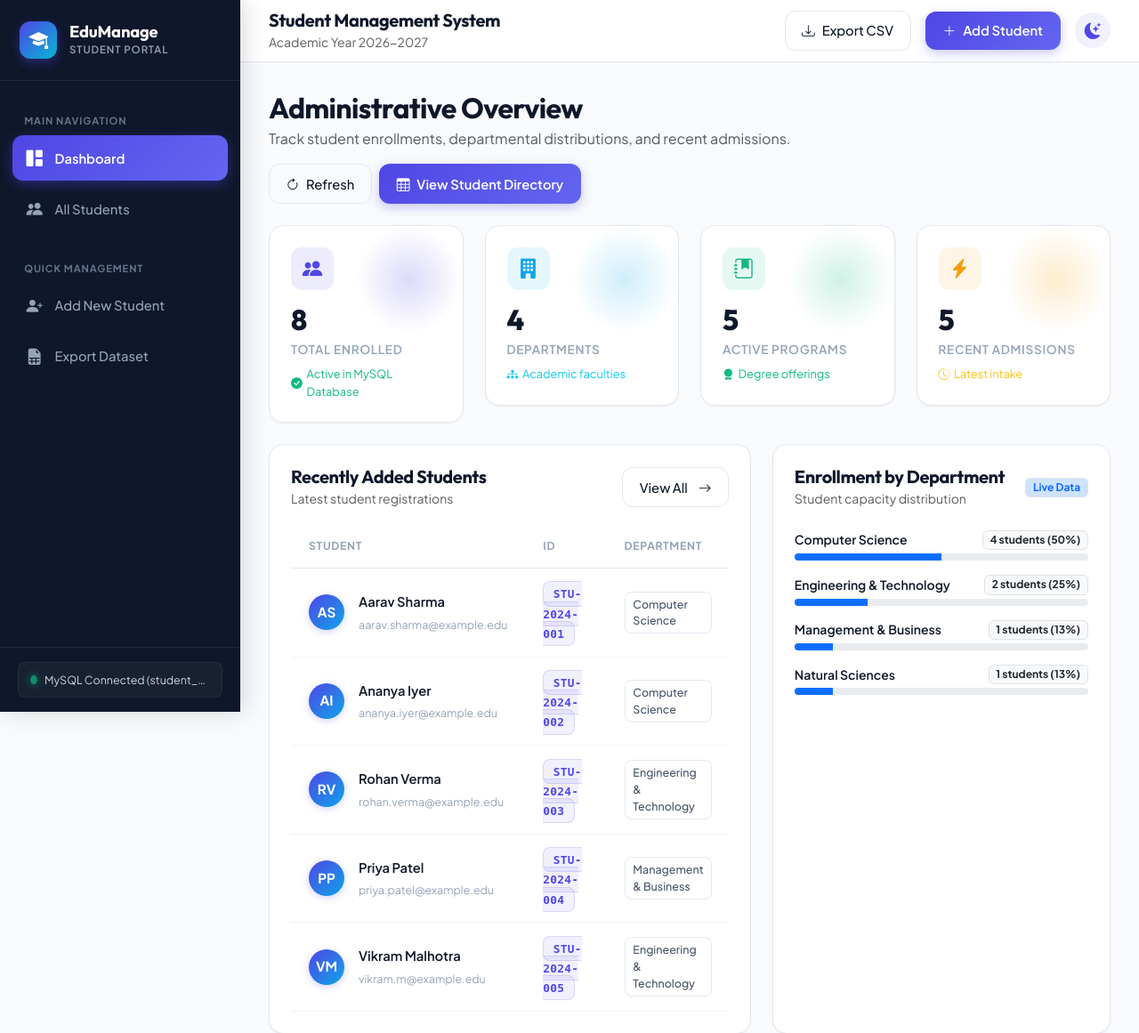
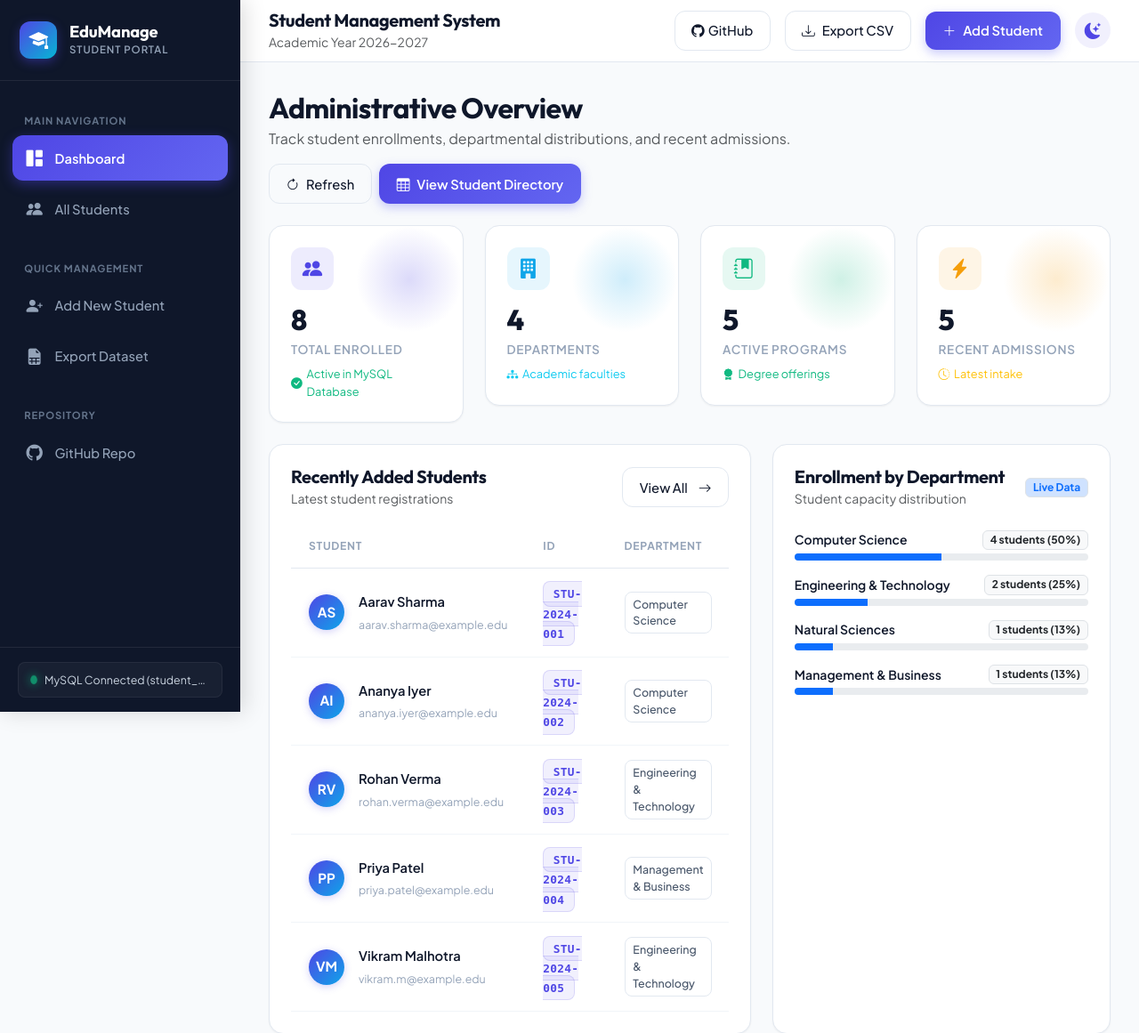
Before and after one commit to 2004sudeeptalawar-art/Student-Management-System-Project, a Flask app: page / in a window 1280 px wide. Shown: the top 1161 px of the page at 89% size. Run offline with Flask 3, Linux system fonts and the light colour scheme; data comes from the database, SQL or seed files in the repository; some libraries are stand-ins or nearby versions.

Commit message:
feat: add cloud deployment configuration (Procfile, gunicorn, runtime.txt) and GitHub links

```diff
--- a/app.py
+++ b/app.py
@@ -14,6 +14,13 @@ load_dotenv()
 app = Flask(__name__, static_folder="static", template_folder="templates")
 app.config["SECRET_KEY"] = os.getenv("SECRET_KEY", "student-mgmt-secret-2026")
 CORS(app)
+
+# Ensure database schema is initialized on startup (supports both local and Gunicorn/WSGI)
+try:
+    init_database()
+except Exception as err:
+    print(f"[Startup Warning] Deferred DB initialization: {err}")
+
 
 
 def serialize_row(row):
--- a/db.py
+++ b/db.py
@@ -42,13 +42,22 @@ def get_db_connection(use_database=True):
 def init_database():
     """
     Ensure the student_management database and students table exist.
+    Supports both local development and hosted/cloud MySQL providers.
     """
     try:
-        # Connect to MySQL server without database specified
-        conn = get_db_connection(use_database=False)
+        # Step 1: Attempt to create database if permitted (works on local MySQL root)
+        try:
+            conn_admin = get_db_connection(use_database=False)
+            with conn_admin.cursor() as cur:
+                cur.execute(f"CREATE DATABASE IF NOT EXISTS `{DB_NAME}` CHARACTER SET utf8mb4 COLLATE utf8mb4_unicode_ci;")
+            conn_admin.close()
+        except Exception:
+            # On managed cloud databases (Railway, TiDB, PythonAnywhere), the database is pre-allocated
+            pass
+
+        # Step 2: Connect to the target database and ensure table schema exists
+        conn = get_db_connection(use_database=True)
         with conn.cursor() as cur:
-            cur.execute(f"CREATE DATABASE IF NOT EXISTS `{DB_NAME}` CHARACTER SET utf8mb4 COLLATE utf8mb4_unicode_ci;")
-            cur.execute(f"USE `{DB_NAME}`;")
             cur.execute("""
                 CREATE TABLE IF NOT EXISTS students (
                     id INT AUTO_INCREMENT PRIMARY KEY,
--- a/requirements.txt
+++ b/requirements.txt
@@ -3,3 +3,4 @@ flask-cors>=4.0.0
 PyMySQL>=1.1.0
 cryptography>=42.0.0
 python-dotenv>=1.0.0
+gunicorn>=21.2.0
--- /dev/null
+++ b/runtime.txt
@@ -0,0 +1 @@
+python-3.11.9
--- a/templates/index.html
+++ b/templates/index.html
@@ -65,6 +65,14 @@
                         <span>Export Dataset</span>
                     </a>
                 </div>
+
+                <div class="sidebar-heading mt-4">Repository</div>
+                <div class="nav-item">
+                    <a class="nav-link-custom" href="https://github.com/2004sudeeptalawar-art/Student-Management-System-Project" target="_blank" rel="noopener noreferrer">
+                        <i class="bi bi-github"></i>
+                        <span>GitHub Repo</span>
+                    </a>
+                </div>
             </div>
 
             <div class="sidebar-footer">
@@ -90,6 +98,10 @@
                 </div>
 
                 <div class="topbar-right">
+                    <a href="https://github.com/2004sudeeptalawar-art/Student-Management-System-Project" target="_blank" rel="noopener noreferrer" class="btn btn-outline-custom d-none d-lg-inline-flex align-items-center gap-1" title="View Project on GitHub">
+                        <i class="bi bi-github"></i>
+                        <span>GitHub</span>
+                    </a>
                     <button class="btn btn-outline-custom d-none d-md-inline-flex" onclick="exportStudentsToCsv()">
                         <i class="bi bi-download"></i>
                         <span>Export CSV</span>
```
Also changed, not shown: README.md, 2 other files.
